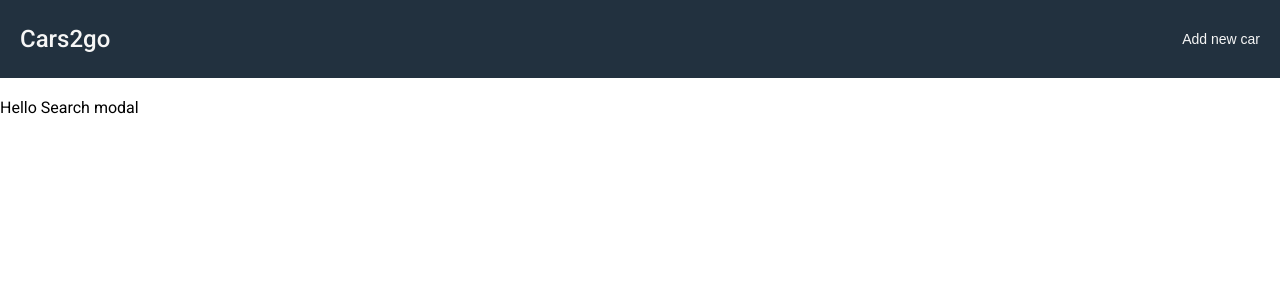
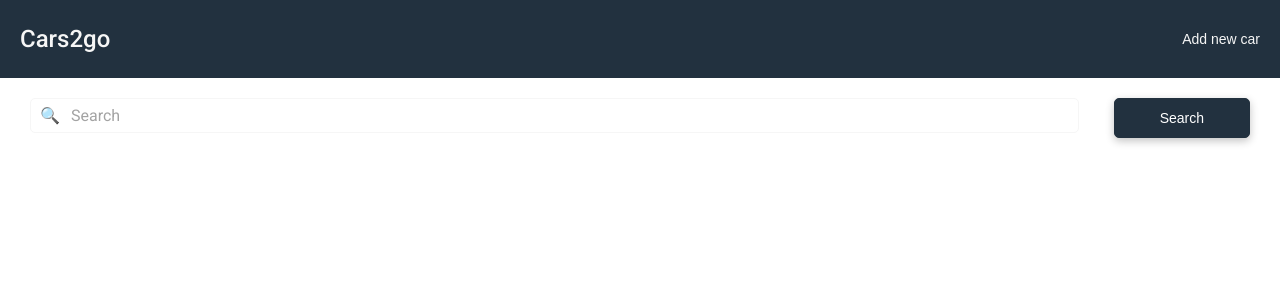
Before and after one commit to DzianisMakeichyk/cars2go, a Vue app: page / in a window 1280 px wide. Shown: the top 300 px of the page. Built offline with nearby package versions, Linux system fonts and the light colour scheme.

Commit message:
add search modal

```diff
--- a/src/App.vue
+++ b/src/App.vue
@@ -3,7 +3,10 @@
     <header-modal
       @handle-modal-active="handleModalActive"
     ></header-modal>
-    <search-modal></search-modal>
+    <search-modal
+      :items="items"
+      @search-items="searchItems"
+    ></search-modal>
     <table-modal
       :items="items"
       @delete-item="deleteitem"
@@ -41,13 +44,15 @@ export default {
   mounted() {
     if (localStorage.getItem("items")) {
       this.items = JSON.parse(localStorage.getItem("items"));
-    } else {
-      this.items = this.initialitems;
     }
   },
   methods: {
     handleModalActive(state) {
       this.isAddModalActive = state;
+    },
+
+    searchItems(items) {
+      this.items = items;
     },
 
     onAdditem(item) {
--- a/src/assets/styles/main.scss
+++ b/src/assets/styles/main.scss
@@ -45,6 +45,7 @@ h3 {
   padding: 12px 45px;
   background: $ebonyClay;
   transition: background 0.2s linear, color 0.2s linear;
+  box-shadow: rgba(0, 0, 0, 0.24) 0 3px 8px;
 
   &:hover {
     background: #fff;
--- a/src/components/AppInput.vue
+++ b/src/components/AppInput.vue
@@ -15,6 +15,7 @@
         v-model="value"
         :disabled="disabled"
         :id="placeholder.replace(' ', '-')"
+        :name="placeholder.replace(' ', '-')"
       >
 
       <textarea
--- a/src/components/HeaderModal.vue
+++ b/src/components/HeaderModal.vue
@@ -26,7 +26,6 @@ export default {
     display: flex;
     align-items: center;
     justify-content: space-between;
-    margin-bottom: 20px;
   }
 
   .title {
--- a/src/components/SearchModal.vue
+++ b/src/components/SearchModal.vue
@@ -1,11 +1,87 @@
 <template>
-  <p>Hello Search modal</p>
+  <div class="search">
+    <div class="search__input">
+      <label for="search">🔍</label>
+      <input
+        type="text"
+        placeholder="Search"
+        name="search"
+        v-model="value"
+      />
+    </div>
+
+    <button class="button__secondary" @click="submitSearch">Search</button>
+  </div>
 </template>
 
 <script>
 export default {
   name: "SearchModal",
+
+  data: () => ({
+    value: '',
+    items: [],
+  }),
+
+  mounted() {
+    if (localStorage.getItem("items")) {
+      this.items = JSON.parse(localStorage.getItem("items"));
+    }
+  },
+
+  methods: {
+    submitSearch() {
+      const { value, items } = this;
+      let searchItems = [];
+      // if (!value) {
+      //   return
+      // }
+
+      console.log(items)
+
+      const searchValue = this.value.toLowerCase();
+
+      searchItems = items
+        .filter(item => items.length > 0 ? item.title.toLowerCase().includes(searchValue) : item)
+
+      this.$emit("search-items", searchItems);
+    }
+  }
 }
 </script>
 
-<style scoped></style>
+<style lang="scss" scoped>
+  .search {
+    padding: 20px 30px;
+    display: flex;
+    justify-content: space-between;
+    align-content: center;
+  }
+
+  .search__input {
+      width: 100%;
+      margin-right: 35px;
+      position: relative;
+
+    input {
+      font-weight: 15px;
+      width: 100%;
+      padding: 7px 10px;
+      border-radius: 5px;
+      border: 1px solid $wildSand;
+      line-height: 1;
+      box-sizing: border-box;
+      padding-left: 40px;
+
+      &::placeholder {
+        color: $silverChalice;
+      }
+    }
+
+    label {
+      position: absolute;
+      left: 10px;
+      top: 8px;
+    }
+  }
+</style>
```
